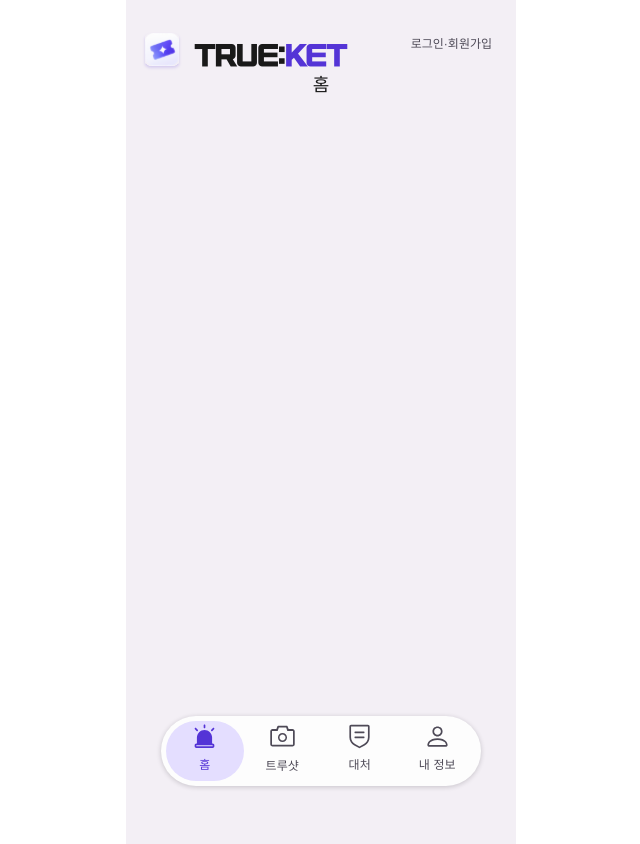
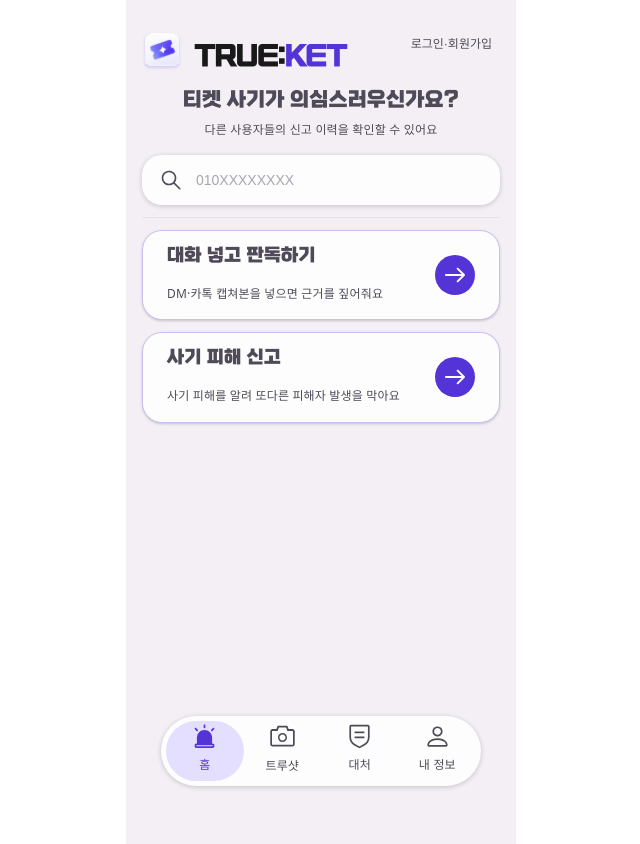
Before and after one commit to TRUEKET/Front, a React (Vite) app: page / in a window 1280 px wide. Shown: the whole page, without its empty margins (319-959 px from the left). Built offline with nearby package versions, Linux system fonts and the light colour scheme; a web font is replaced by a local one.

Commit message:
:sparkles: Feat: 홈 화면 메인 구현

```diff
--- a/src/pages/home/Home.jsx
+++ b/src/pages/home/Home.jsx
@@ -1,3 +1,173 @@
+import { Link } from "react-router-dom";
+import styled from "styled-components";
+import searchIcon from "../../assets/icons/home_search.svg";
+import ctaArrowIcon from "../../assets/icons/home_cta_arrow.svg";
+
+// 홈 화면 전체 영역: 검색 섹션 + CTA 카드 섹션을 세로로 나열
+const StyledHome = styled.div`
+  display: flex;
+  flex-direction: column;
+  gap: 12px;
+  padding: 16px;
+`;
+
+// 안내 문구 + 전화번호 검색창
+const StyledSearchSection = styled.section`
+  display: flex;
+  flex-direction: column;
+  gap: 12px;
+  align-items: center;
+`;
+
+// 안내 제목 + 부제목 묶음
+const StyledHeading = styled.div`
+  display: flex;
+  flex-direction: column;
+  gap: 4px;
+  align-items: center;
+  width: 100%;
+  color: #4e4a57;
+  text-align: center;
+`;
+
+// 한 줄 고정 (esamanru가 Pretendard보다 넓어서 줄바꿈 방지)
+const StyledTitle = styled.p`
+  margin: 0;
+  font-size: 20px;
+  font-weight: 700;
+  white-space: nowrap;
+`;
+
+const StyledSubtitle = styled.p`
+  margin: 0;
+  font-size: 12px;
+  font-weight: 500;
+`;
+
+// 전화번호 검색창 (아이콘 + 입력칸)
+const StyledSearchBox = styled.div`
+  display: flex;
+  align-items: center;
+  gap: 10px;
+  width: 100%;
+  height: 50px;
+  box-sizing: border-box;
+  padding: 0 16px;
+  background: #fdfdfd;
+  border-radius: 20px;
+  box-shadow: 0 1px 5px rgba(23, 21, 28, 0.2);
+`;
+
+const StyledSearchIcon = styled.img`
+  flex-shrink: 0;
+  display: block;
+`;
+
+// 검색창 입력칸 (테두리·배경 제거해 박스에 자연스럽게 묻힘)
+const StyledSearchInput = styled.input`
+  flex: 1;
+  border: none;
+  outline: none;
+  background: none;
+  font-family: "esamanru", sans-serif;
+  font-size: 14px;
+
+  &::placeholder {
+    color: #a9a4b2;
+  }
+`;
+
+// 대화 판독하기 · 사기 피해 신고 진입 카드
+const StyledCtaSection = styled.section`
+  display: flex;
+  flex-direction: column;
+  gap: 12px;
+  align-items: stretch;
+`;
+
+// 검색 섹션과 CTA 카드 사이 구분선
+const StyledDivider = styled.hr`
+  width: 100%;
+  margin: 0;
+  border: none;
+  border-top: 1px solid var(--border);
+`;
+
+// 판독하기·신고하기로 이동하는 카드 (제목/설명 + 오른쪽 화살표 버튼)
+const StyledCtaCard = styled(Link)`
+  display: flex;
+  align-items: center;
+  gap: 12px;
+  width: 100%;
+  box-sizing: border-box;
+  padding: 12px 24px;
+  background: #fdfdfd;
+  border: 1px solid #cac0f2;
+  border-radius: 20px;
+  box-shadow: 0 1px 2.5px rgba(23, 21, 28, 0.2);
+  text-decoration: none;
+`;
+
+const StyledCtaTexts = styled.div`
+  display: flex;
+  flex: 1;
+  flex-direction: column;
+  gap: 12px;
+  align-items: flex-start;
+  min-width: 0;
+  color: #4e4a57;
+  text-align: left;
+`;
+
+const StyledCtaTitle = styled.p`
+  margin: 0;
+  font-size: 18px;
+  font-weight: 600;
+`;
+
+const StyledCtaDesc = styled.p`
+  margin: 0;
+  font-size: 12px;
+  font-weight: 400;
+`;
+
+// 카드 오른쪽 원형 화살표 버튼 (배경·화살표가 하나의 svg)
+const StyledCtaArrow = styled.img`
+  flex-shrink: 0;
+  display: block;
+`;
+
 export default function Home() {
-  return <div>홈</div>;
+  return (
+    <StyledHome>
+      <StyledSearchSection>
+        <StyledHeading>
+          <StyledTitle>티켓 사기가 의심스러우신가요?</StyledTitle>
+          <StyledSubtitle>다른 사용자들의 신고 이력을 확인할 수 있어요</StyledSubtitle>
+        </StyledHeading>
+        <StyledSearchBox>
+          <StyledSearchIcon src={searchIcon} alt="" />
+          <StyledSearchInput type="tel" placeholder="010XXXXXXXX" />
+        </StyledSearchBox>
+      </StyledSearchSection>
+
+      <StyledCtaSection>
+        <StyledDivider />
+        <StyledCtaCard to="/trueshot">
+          <StyledCtaTexts>
+            <StyledCtaTitle>대화 넣고 판독하기</StyledCtaTitle>
+            <StyledCtaDesc>DM·카톡 캡쳐본을 넣으면 근거를 짚어줘요</StyledCtaDesc>
+          </StyledCtaTexts>
+          <StyledCtaArrow src={ctaArrowIcon} alt="" />
+        </StyledCtaCard>
+        <StyledCtaCard to="/response">
+          <StyledCtaTexts>
+            <StyledCtaTitle>사기 피해 신고</StyledCtaTitle>
+            <StyledCtaDesc>사기 피해를 알려 또다른 피해자 발생을 막아요</StyledCtaDesc>
+          </StyledCtaTexts>
+          <StyledCtaArrow src={ctaArrowIcon} alt="" />
+        </StyledCtaCard>
+      </StyledCtaSection>
+    </StyledHome>
+  );
 }
```
Also changed, not shown: src/assets/icons/home_cta_arrow.svg (added), src/assets/icons/home_search.svg (added).
